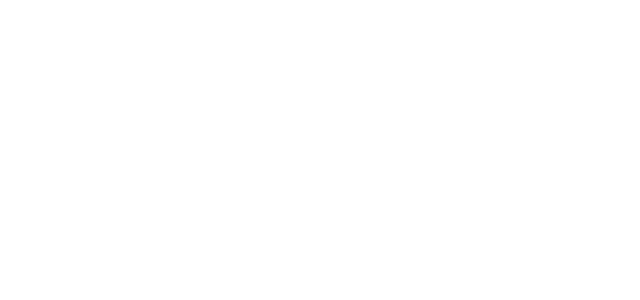
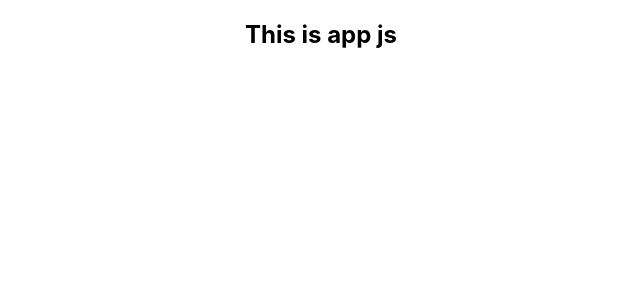
Before and after one commit to rkbokul1/manufacturere-client-side-ass-12, a React (Create React App) app: page / in a window 1280 px wide. Shown: the top 300 px of the page, without its empty margins (319-959 px from the left). Built offline with nearby package versions, Linux system fonts and the light colour scheme.

Commit message:
first commit

```diff
--- a/src/App.js
+++ b/src/App.js
@@ -4,7 +4,7 @@ import './App.css';
 function App() {
   return (
     <div className="App">
-
+      <h2>This is app js</h2>
     </div>
   );
 }
```
